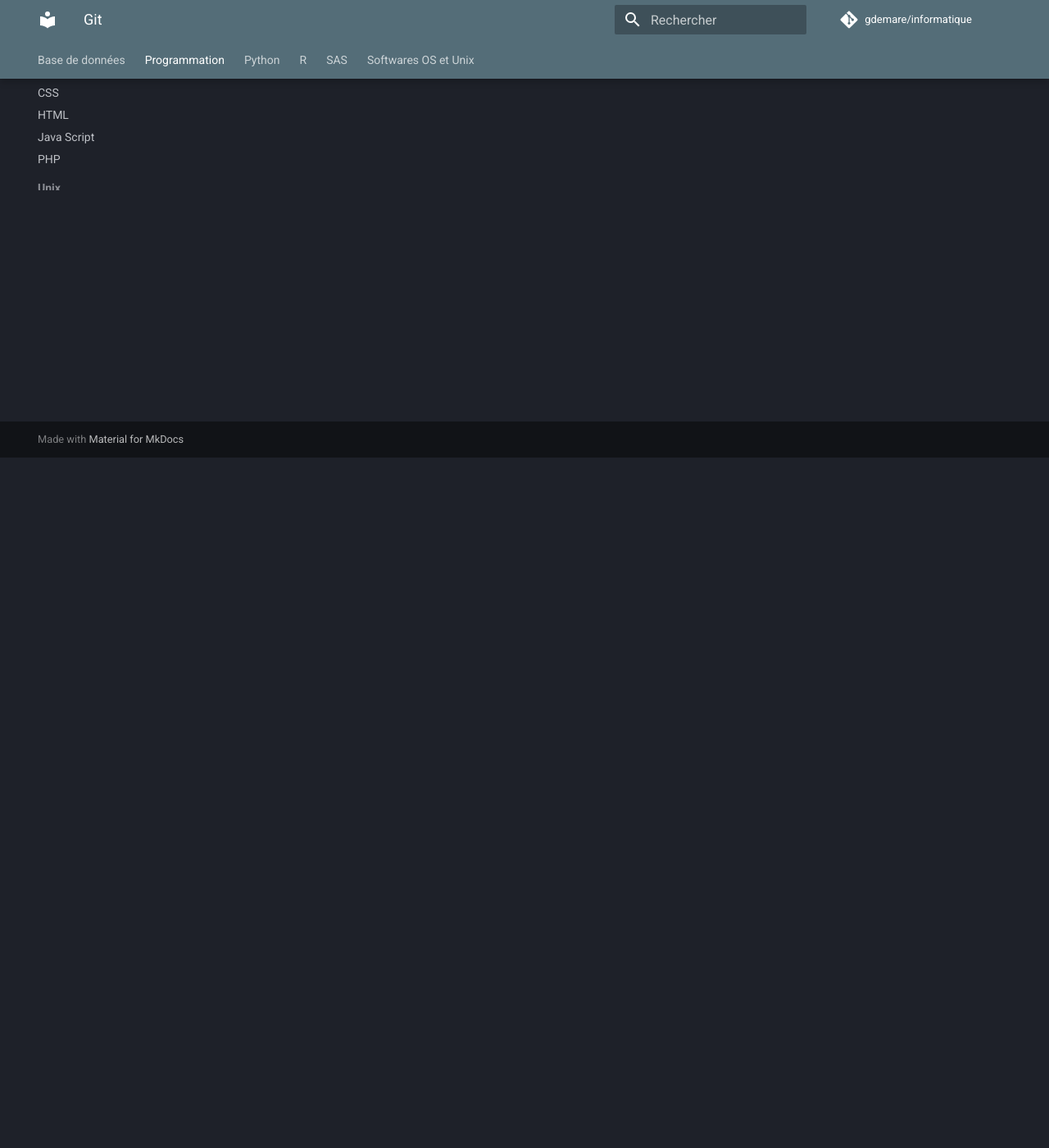
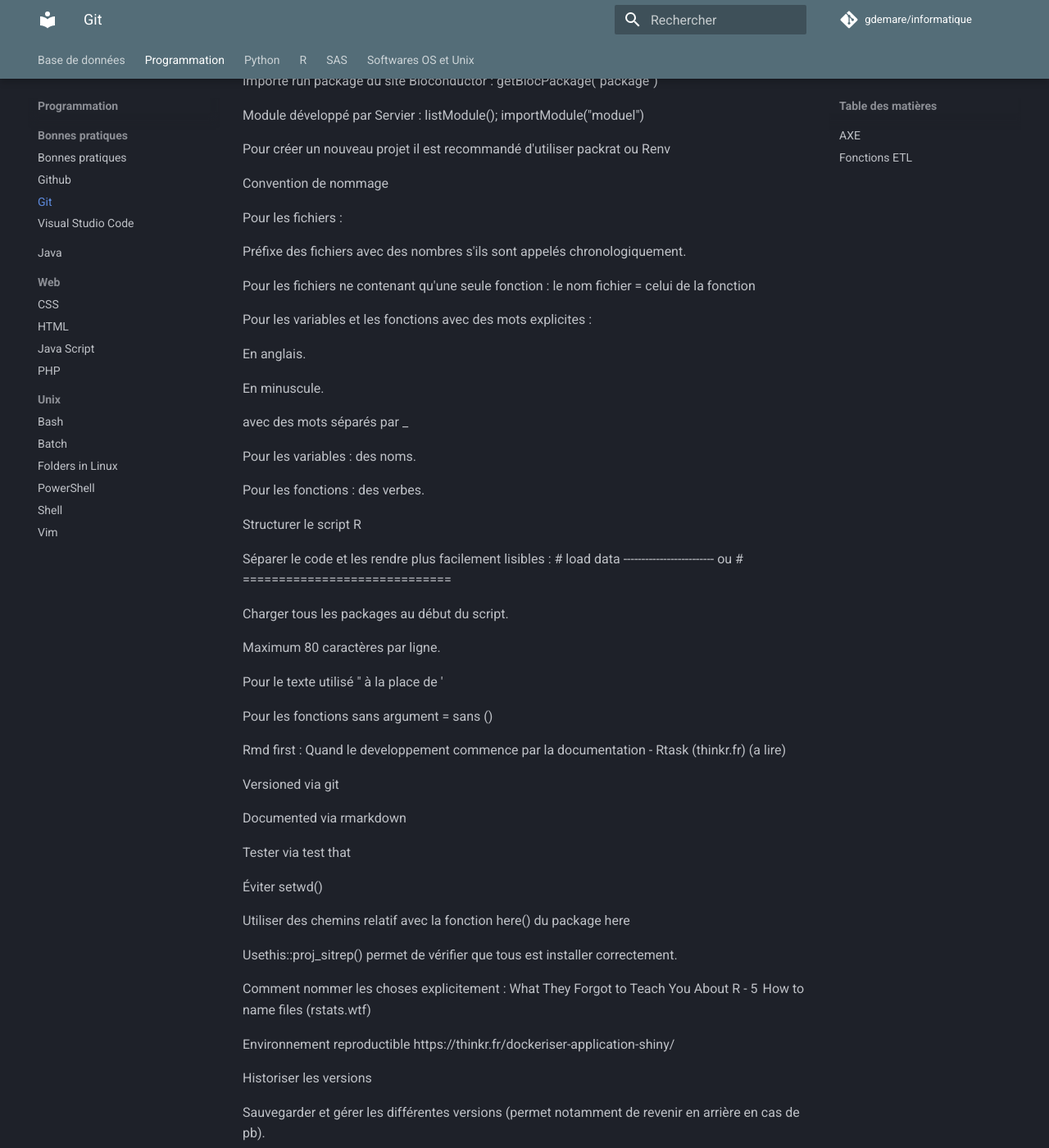
Before and after one commit to gdemare/Informatique, an MkDocs documentation site: the page built from docs/programming/git.md, in a window 1280 px wide and 1400 px high, scrolled down 842 px. Shown: the whole window at 82% size. Built offline with MkDocs 1.6.1 and Material for MkDocs 9.7.7, drawn with Linux system fonts in a browser that asks for light colours; comment, search, counter and statistics services are not loaded; some of the changed text lies outside the part shown.

Commit message:
Update git.md

```diff
--- a/docs/programming/git.md
+++ b/docs/programming/git.md
@@ -16,3 +16,232 @@ Les principales forges sont :
 
 * `git pull origin master` récupérer les changements sur le dépôt distant.
 * `.gitignore` fichier qui contient les informations sur les ficheirs sensibles à ne pas publier (par exemple, ne pas versionner les sorties).
+
+
+Installation un package
+
+
+
+L'installation est possible dans le dossier :
+
+ home
+
+Du projet
+
+De l'équipe
+
+Importe run package du site Bioconductor : getBiocPackage("package")
+
+
+
+Module développé par Servier : listModule(); importModule("moduel")
+
+
+
+Pour créer un nouveau projet il est recommandé d'utiliser packrat ou Renv
+
+
+
+Convention de nommage
+
+
+
+Pour les fichiers :
+
+Préfixe des fichiers avec des nombres s'ils sont appelés chronologiquement.
+
+Pour les fichiers ne contenant qu'une seule fonction : le nom fichier = celui de la fonction
+
+Pour les variables et les fonctions avec des mots explicites :
+
+En anglais.
+
+En minuscule.
+
+avec des mots séparés par _
+
+Pour les variables : des noms.
+
+Pour les fonctions : des verbes.
+
+
+Structurer le script R
+
+Séparer le code et les rendre plus facilement lisibles : # load data ------------------------- ou # =============================
+
+Charger tous les packages au début du script.
+
+Maximum 80 caractères par ligne.
+
+Pour le texte utilisé " à la place de '
+
+Pour les fonctions sans argument = sans ()
+
+Rmd first : Quand le developpement commence par la documentation - Rtask (thinkr.fr) (a lire)
+
+Versioned via git
+
+Documented via rmarkdown
+
+Tester via test that
+
+
+Éviter setwd()
+
+Utiliser des chemins relatif avec la fonction here() du package here
+
+Usethis::proj_sitrep() permet de vérifier que tous est installer correctement.
+
+
+Comment nommer les choses explicitement : What They Forgot to Teach You About R - 5  How to name files (rstats.wtf)
+
+Environnement reproductible https://thinkr.fr/dockeriser-application-shiny/
+
+
+Historiser les versions
+
+
+
+Sauvegarder et gérer les différentes versions (permet notamment de revenir en arrière en cas de pb).
+
+Garder une trace de l'historique des modifications
+
+Permet un travail collaboratif en permettant de savoir qui a fait les modfi et pourquoi. Fusionner le travail de plusieurs personnes sans perdre de l'information
+
+
+
+A utiliser dans le cas de développement de package R
+
+Transformer un dossier en projet git synchronisé sur Github ou Gitlab - Rtask (thinkr.fr)
+
+
+
+Configurer un repertoire git dnans le server Team Foundation Server (TFS)
+
+1 porjet git par application
+
+
+
+Pour créer un projet : TF400813: The user 'FR1\DI63_OR' is not authorized to access this resource. - Microsoft Team Foundation Server (grs.net)
+
+
+
+En ligne de commande :
+
+Git clone ion/PROJECT_NAME)/_git/repository_name
+
+Pousser sur un rep existant :
+
+Git remote add origin hrepository_name
+
+Mandataire :
+
+Git config --global https.proxy http://10.31.1.91:8080
+
+Git config --global http.proxy http://10.31.1.91:8080
+
+Git config --global --get-regexp http.*
+
+ Oour Rexplo :
+
+Servier Shiny Server (grs.net)shonyServer accessible a tout le monde
+
+sr-rstudio.fr1.grs.net:444/tst/shiny/login shiny proxy
+
+
+
+Git push -u origin --all
+
+
+
+Créer un projet Rstudio versionné avec git
+
+New projet > Version Control Porjet   … mettre l'url
+
+
+
+Dans le terminal Rstudio  entrer :
+
+
+
+
+Bonnes pratiques
+
+Commit regulirement quite à devoir faire des retours
+
+s'assurer de travailler sur la dernière verison  git pull ou fetch
+
+Laisser une explciation descriptive pour chaque commit
+
+
+
+Revoir les changements avant d'ecrire un commentaire
+
+Utiliser les braches pour travailler a plusieurs qui concerne des fonctionnalités différentes.
+
+Partager des shared patterns
+
+
+
+R batch utiliser CronR pour la programmation de batch
+
+High Performance Cluster HPC
+
+Soumetter un job (a voir)
+
+
+
+Importer un fichier avec le bouton Upload dasn R studio/export/ Connections
+
+
+
+###
+
+
+
+
+
+
+Cloturer son compte Rshyna par dia au moment de quitter servier
+
+
+
+
+
+### AXE
+
+Texte de remplacement généré par une machine :
+$ quarto
+Oash
+
+
+
+
+Nom de l'application
+
+Réfèrent info contact
+
+Personne a contact en cas de pb
+
+Le but de l'app
+
+
+
+Golem pour structurer le pacakge.
+
+Rmarkdown
+
+Testthat et shinytest pour automatiser les tests.
+
+
+
+Renv gestionnaire de dépendances
+
+### Fonctions ETL
+
+
+
+Pour les parties ELT avec R,
+
+
+Déclarer la structure du jeu de données finale
```
